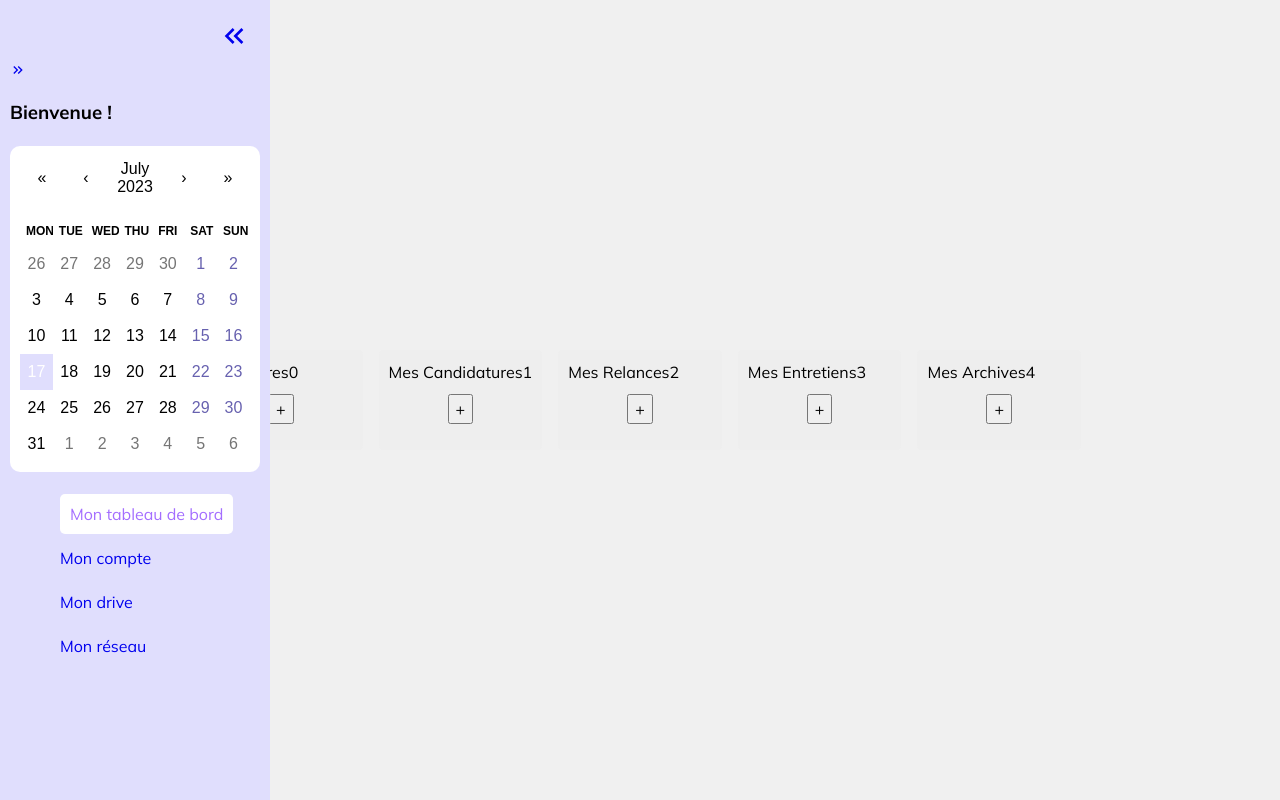
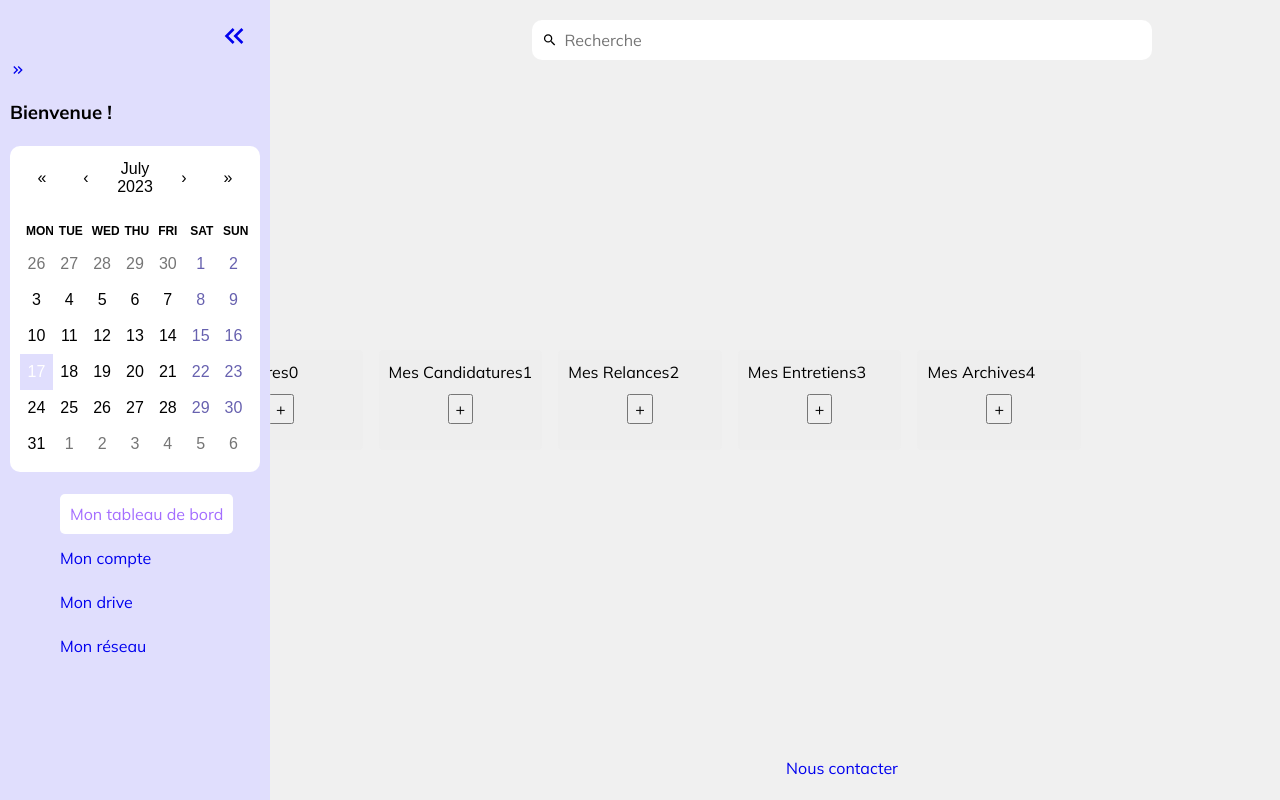
Before and after one commit to chrisberlant/jobmemo-front, a React (Vite) app: page /dashboard in a window 1280 px wide. Built offline with nearby package versions, Linux system fonts and the light colour scheme.

Commit message:
:construction: search users by name in API with the search bar - ok

```diff
--- a/src/components/Dashboard/Dashboard.tsx
+++ b/src/components/Dashboard/Dashboard.tsx
@@ -30,10 +30,10 @@ function Dashboard() {
   return (
     <div className="Dashboard">
       <div>{cardsItems}</div>
-      {/* <Header />  */}
+      <Header />
       <Columns />
       <Navbar />
-      {/* <Footer /> */}
+      <Footer />
     </div>
   );
 }
--- a/src/components/Footer/Footer.scss
+++ b/src/components/Footer/Footer.scss
@@ -1,6 +1,15 @@
 @use '../../styles/variables' as v;
 
 .Footer {
+	width: 80vh;
 	text-align: center;
+  position: absolute;
+	bottom: 0;
+	left: 40%;
+	padding: 10px;
+	margin: 10px;
 
+	a {
+		text-decoration: none;
+	}
 }
--- a/src/components/Footer/Footer.tsx
+++ b/src/components/Footer/Footer.tsx
@@ -1,9 +1,10 @@
+import { NavLink } from 'react-router-dom';
 import './Footer.scss';
 
 function Footer() {
   return (
     <div className="Footer">
-      <h1>Hello Footer</h1>
+      <NavLink to="#">Nous contacter</NavLink>
     </div>
   );
 }
--- a/src/components/Header/Header.scss
+++ b/src/components/Header/Header.scss
@@ -1,6 +1,35 @@
 @use '../../styles/variables' as v;
 
 .Header {
-	text-align: center;
+	display: flex;
+	justify-content: center;
+	width: 80vh;
+  position: absolute;
+  left: 40%;
+	top: 0;
+	padding: 10px;
+	margin: 10px;
 
+	.Search-bar{
+		display: flex;
+		align-items: center;
+		background-color: white;
+		width: 100%;
+		border-radius: 10px;
+		height: 2.5rem;
+		padding: 0 10px;
+
+		input {
+			background-color: transparent;
+			border: none;
+			font-size: 1rem;
+			width: 100%;
+			margin-left: 5px;
+			outline: none;
+		}
+
+		.Search-icons {
+			font-size: 1rem;
+		}
+	}
 }
--- a/src/components/Header/Header.tsx
+++ b/src/components/Header/Header.tsx
@@ -1,9 +1,39 @@
+import { useState } from 'react';
+import * as MaIcons from 'react-icons/md';
+import { UserType } from '../../@types/jobmemo';
 import './Header.scss';
 
 function Header() {
+  const [search, setSearch] = useState('');
+  // console.log(search);
+  // test api :
+  const fetchSearch = (value: string) => {
+    fetch('http://127.0.0.1:3000/users')
+      .then((response) => response.json())
+      .then((json) => {
+        const results = json.filter((user: UserType) => {
+          return user.lastName.toLowerCase().includes(value);
+        });
+        console.log(results);
+      });
+  };
+
+  const handleChange = (value: string) => {
+    setSearch(value);
+    fetchSearch(value);
+  };
+
   return (
     <div className="Header">
-      <h1>Hello Header</h1>
+      <div className="Search-bar">
+        <MaIcons.MdSearch className="Search-icons" />
+        <input
+          type="text"
+          placeholder="Recherche"
+          value={search}
+          onChange={(e) => handleChange(e.target.value)}
+        />
+      </div>
     </div>
   );
 }
```
Also changed, not shown: src/@types/jobmemo.ts (+8 -0 lines).
